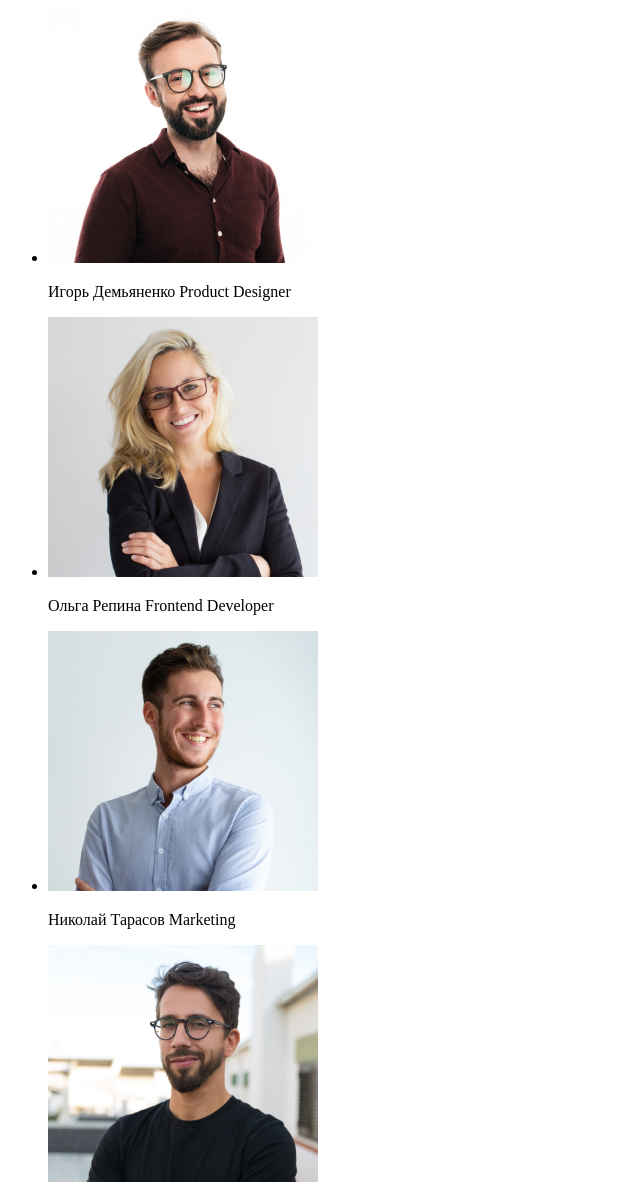
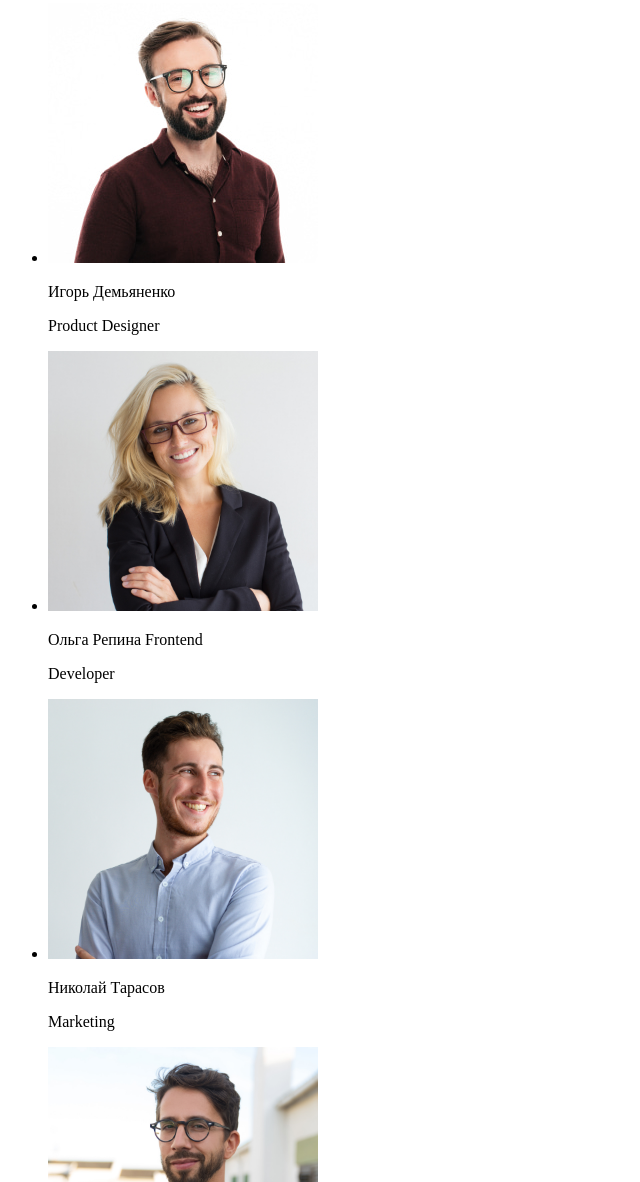
Before and after one commit to AnastasiiaGolovchenko/goit-markup-hw-01, a plain HTML site: page index.html in a window 1280 px wide. Shown: the part 1618-2800 px from the top of the page, without its empty margins (0-640 px from the left). Drawn offline with Linux system fonts and the light colour scheme.

Commit message:
виправлення по дз

```diff
--- a/index.html
+++ b/index.html
@@ -59,7 +59,7 @@
       </section>
       <!--Чим ми займаємся-->
       <section>
-          <h1 id="portfolio">Чем мы занимаемся</h1>
+          <h2 id="portfolio">Чем мы занимаемся</h2>
           <ul>
               <li>
                   <img src="./images/portfolio.img/img1.jpg" alt="фото-1" width="370">
@@ -76,27 +76,23 @@
           <ul>
               <li>
                   <img src="./images/ourteam/img1.jpg" alt="ИгорьДемьяненко" width="270">
-                  <p>
-                     <span>Игорь Демьяненко</span> Product Designer
-                 </p>
+                  <p>Игорь Демьяненко</p>
+                  <p>Product Designer</p>
               </li>
               <li>
                    <img src="./images/ourteam/img2.jpg" alt="ОльгаРепина" width="270">
-                   <p>
-                      <span>Ольга Репина</span> Frontend Developer
-                   </p>
+                   <p>Ольга Репина Frontend</p>
+                   <p>Developer</p>
               </li>
               <li>
                   <img src="./images/ourteam/img3.jpg" alt="НиколайТарасов"width="270" >
-                  <p>
-                     <span>Николай Тарасов</span> Marketing
-                  </p>
+                  <p>Николай Тарасов</p>
+                  <p>Marketing</p>
               </li>
               <li>
                   <img src="./images/ourteam/img4.jpg" alt="МихаилЕрмаков" width="270">
-                  <p>
-                      <span>Михаил Ермаков</span> UI Designer
-                  </p>
+                  <p>Михаил Ермаков</p>
+                  <p>UI Designer</p>
               </li>
           </ul>
       </section>
```
